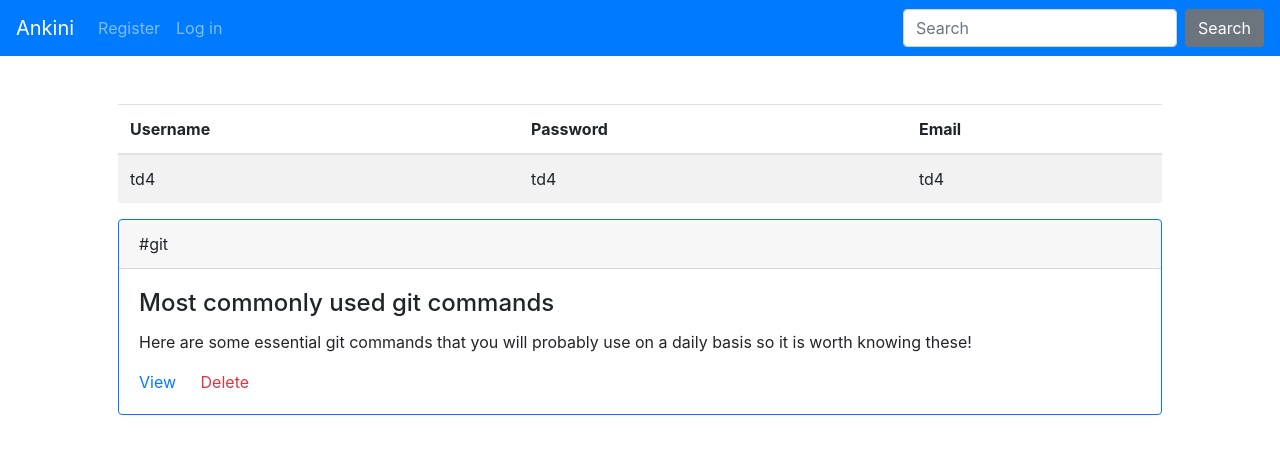
After one commit to abhiyanbeta/ankini-app, a Flask app: page /sqltable in a window 1280 px wide. The commit adds this page. Shown: the top 454 px of the page. Run offline with Flask 2, Linux system fonts and the light colour scheme; data that the repository does not hold is empty; some libraries are stand-ins or nearby versions.

Commit message:
Connects SQL database
Added SQL database and works retrieving data from table
as per /sqltable.
Renders table with data from sample SQL table in database.

Also created cards using bootsrap to display the same info.
Thinking of pivoting towards creating a notes app, rather than
one for flashcards so as to allow longer form content, kind of
like a blog post manager but for notes.

With it's special feature being searching through notes.

```diff
--- a/application.py
+++ b/application.py
@@ -1,7 +1,8 @@
 # Deploy to Heroku: https://www.geeksforgeeks.org/deploy-python-flask-app-on-heroku/
 
+import os
+import psycopg2 as SQL  # To connect to the database
 
-import os
 from flask import Flask, redirect, render_template, request, session
 from flask_session import Session
 from werkzeug.security import check_password_hash, generate_password_hash
@@ -10,7 +11,8 @@ from werkzeug.security import check_password_hash, generate_password_hash
 app = Flask(__name__)
 
 # Configure database
-db = SQL("postgres://xxdbvyyiutrzfh:5f34c27570b453c1bf7878ec081efdd290c5cefff7684fd75e9d55c946d91273@ec2-54-247-94-127.eu-west-1.compute.amazonaws.com:5432/d1r5sk71q9ge8f")
+db = SQL.connect("postgres://xxdbvyyiutrzfh:5f34c27570b453c1bf7878ec081efdd290c5cefff7684fd75e9d55c946d91273@ec2-54-247-94-127.eu-west-1.compute.amazonaws.com:5432/d1r5sk71q9ge8f")
+cur = db.cursor()
 
 # Ensure templates are auto-reloaded
 app.config["TEMPLATES_AUTO_RELOAD"] = True
@@ -34,6 +36,25 @@ def after_request(response):
 TODO
 '''
 
+# Index page
 @app.route("/")
 def index():
 	return render_template("index.html")
+
+
+# Testing SQL database
+@app.route("/sqltable")
+def sqltable():
+	# SQL query
+	users = cur.execute("SELECT * FROM accounts;")
+	users2 = cur.fetchall()
+	for user in users2:
+		print(user)
+	# Return template, passing in result of SQL query
+	return render_template("sqltable.html", users2=users2)
+
+
+# Add new cards
+@app.route("/add")  #Need to do POST method for submitting form
+def add():
+	return render_template("add.html")
--- a/templates/layout.html
+++ b/templates/layout.html
@@ -7,6 +7,8 @@
     <meta name="viewport" content="width=device-width, initial-scale=1, shrink-to-fit=no">
     <!-- Bootstrap CSS Flatly theme https://bootswatch.com/flatly/ -->
     <link href="/static/styles.css" rel="stylesheet">
+    <!-- Bootstrap CSS -->
+    <link rel="stylesheet" href="https://stackpath.bootstrapcdn.com/bootstrap/4.5.2/css/bootstrap.min.css" integrity="sha384-JcKb8q3iqJ61gNV9KGb8thSsNjpSL0n8PARn9HuZOnIxN0hoP+VmmDGMN5t9UJ0Z" crossorigin="anonymous">
     <!-- Own stylesheet -->
     <link href="/static/styles2.css" rel="stylesheet">
     <!-- Favicon: https://favicon.io/emoji-favicons/blue-book/ -->
--- /dev/null
+++ b/templates/sqltable.html
@@ -0,0 +1,60 @@
+{% extends "layout.html" %}
+
+{% block title %}
+    sqltable
+{% endblock %}
+
+{% block main %}
+    <table class="table table-striped">
+        <thead>
+            <tr>
+                <th>Username</th>  <!-- rendered table headings -->
+                <th>Password</th>
+                <th>Email</th>
+            </tr>
+        </thead>
+
+        <tbody>
+            {% for user in users2 %}
+            <tr>
+                <td>{{ user[1] }}</td>
+                <td>{{ user[2] }}</td>
+                <td>{{ user[3] }}</td>
+            </tr>
+            {% endfor %}
+
+            <tr>
+              <td>td4</td>
+              <td>td4</td>
+              <td>td4</td>
+            </tr>
+
+        </tbody>
+    </table>
+
+<!-- Card test -->
+<div class="card border-primary mb-3" style="max-width: 100rem;">
+    <div class="card-header">#git</div>
+    <div class="card-body">
+      <h4 class="card-title">Most commonly used git commands</h4>
+      <p class="card-text">Here are some essential git commands that you will probably use on a daily basis so it is worth knowing these!</p>
+      <a href="#" class="card-link">View</a>
+      <a href="#" class="card-link text-danger">Delete</a>
+    </div>
+</div>
+
+
+{% for user in users2 %}
+<div class="card border-primary mb-3" style="max-width: 100rem;">
+    <div class="card-header">{{ user[1] }}</div>
+    <div class="card-body">
+      <h4 class="card-title">{{ user[2] }}</h4>
+      <p class="card-text">{{ user[3] }}</p>
+      <a href="#" class="card-link">View</a>
+      <a href="#" class="card-link text-danger">Delete</a>
+    </div>
+</div>
+{% endfor %}
+
+
+{% endblock %}
```
Also changed, not shown: templates/add.html (added).
